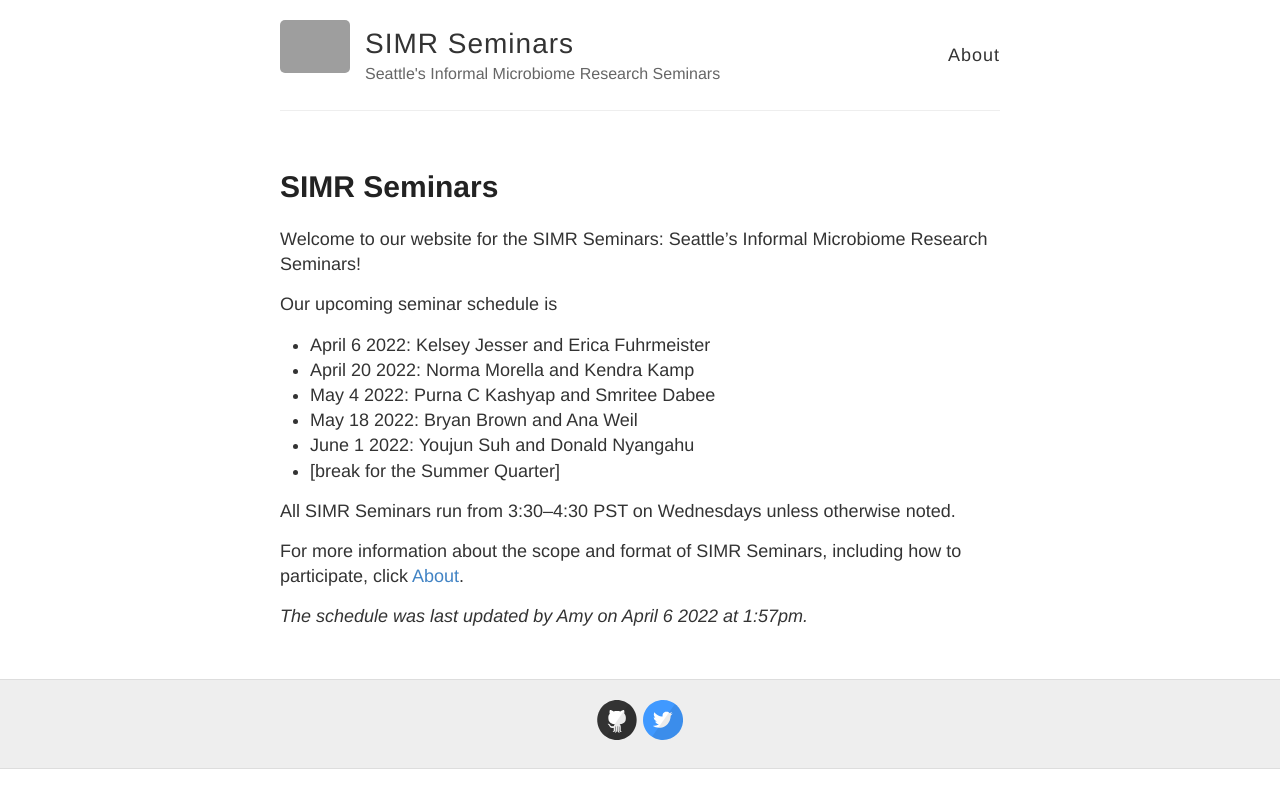
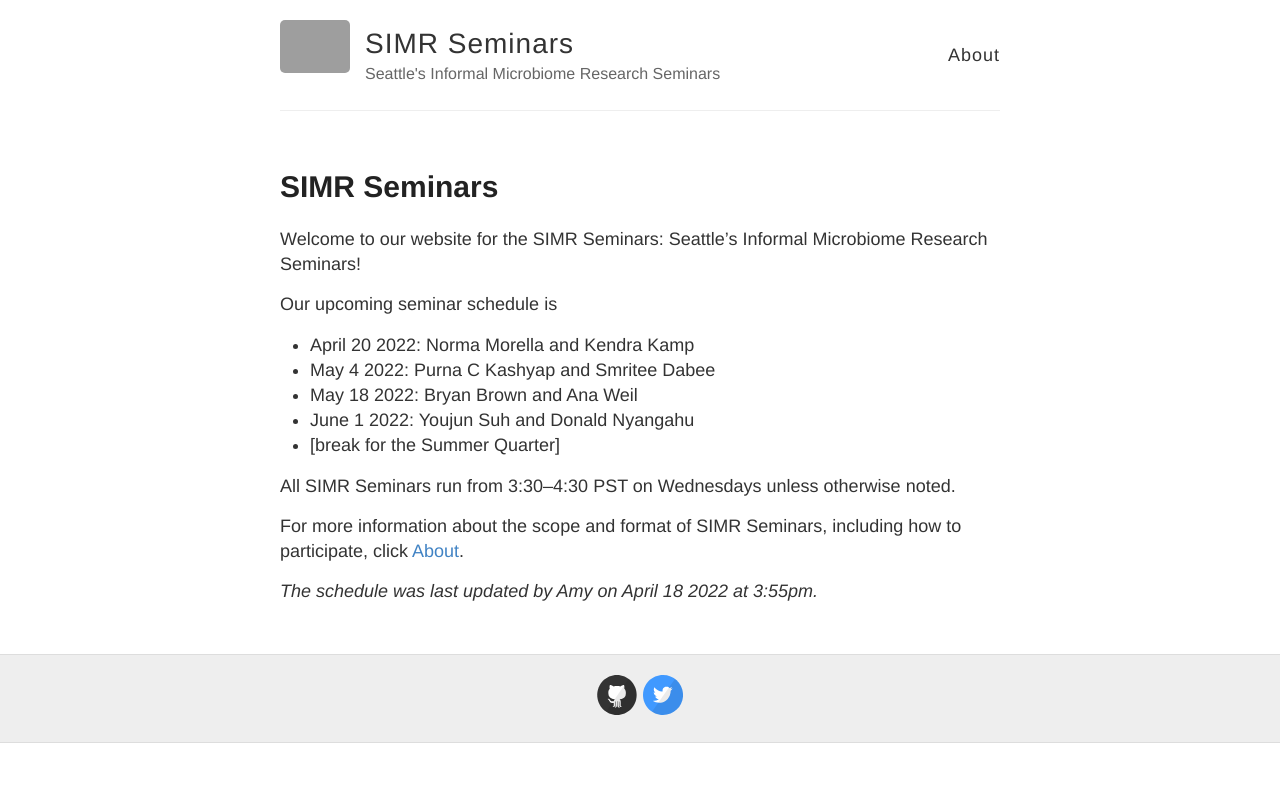
Before and after one commit to SIMR-seminars/SIMR-seminars.github.io, a Jekyll site: the page built from _posts/2021-12-7-SIMR-Seminars.md, in a window 1280 px wide. Shown: the top 808 px of the page. Built offline with Jekyll 4.4.1, drawn with Linux system fonts in a browser that asks for light colours; grey boxes are pictures that could not be loaded.

Commit message:
update schedule

```diff
--- a/_posts/2021-12-7-SIMR-Seminars.md
+++ b/_posts/2021-12-7-SIMR-Seminars.md
@@ -7,7 +7,6 @@ Welcome to our website for the SIMR Seminars: Seattle's Informal Microbiome Rese
 
 Our upcoming seminar schedule is
 
-- April 6 2022: Kelsey Jesser and Erica Fuhrmeister
 - April 20 2022: Norma Morella and Kendra Kamp
 - May 4 2022: Purna C Kashyap and Smritee Dabee
 - May 18 2022: Bryan Brown and Ana Weil
@@ -18,4 +17,4 @@ All SIMR Seminars run from 3:30--4:30 PST on Wednesdays unless otherwise noted.
 
 For more information about the scope and format of SIMR Seminars, including how to participate, click [About](https://simr-seminars.github.io/about/).
 
-*The schedule was last updated by Amy on April 6 2022 at 1:57pm.*
+*The schedule was last updated by Amy on April 18 2022 at 3:55pm.*
```
Also changed, not shown: about.md (+2 -1 lines).
